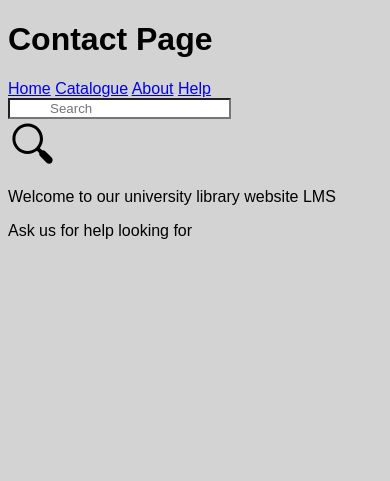
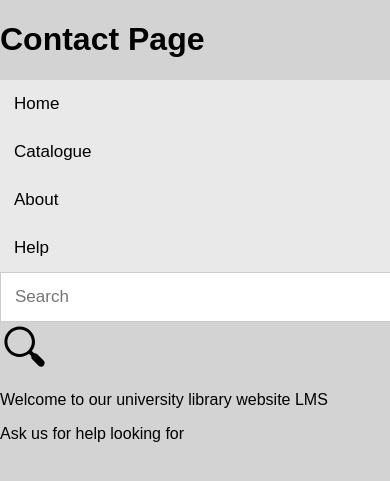
Before and after one commit to toancao1/capstone, a PHP site: page /help.html in a window 390 px wide. Shown: the top 481 px of the page. Run offline with PHP 8.4, Linux system fonts and the light colour scheme.

Commit message:
Update help.css

```diff
--- a/help.css
+++ b/help.css
@@ -1,6 +1,7 @@
 body {
         background-color: #d3d3d3;
-        font-family: Arial, sans-serif;
+  font-family: Arial, Helvetica, sans-serif;
+  margin: 0;
 }
 
 input[type=text] {
@@ -59,3 +60,55 @@ input[type=text] {
     form button:hover {
       background-color: darkblue;
     }
+
+
+
+
+.topnav {
+  overflow: hidden;
+  background-color: #e9e9e9;
+}
+
+.topnav a {
+  float: left;
+  display: block;
+  color: black;
+  text-align: center;
+  padding: 14px 16px;
+  text-decoration: none;
+  font-size: 17px;
+}
+
+.topnav a:hover {
+  background-color: #ddd;
+  color: black;
+}
+
+.topnav a.active {
+  background-color: #2196F3;
+  color: white;
+}
+
+.topnav input[type=text] {
+  float: right;
+  padding: 6px;
+  margin-top: 8px;
+  margin-right: 16px;
+  border: none;
+  font-size: 17px;
+}
+
+@media screen and (max-width: 600px) {
+  .topnav a, .topnav input[type=text] {
+    float: none;
+    display: block;
+    text-align: left;
+    width: 100%;
+    margin: 0;
+    padding: 14px;
+  }
+
+  .topnav input[type=text] {
+    border: 1px solid #ccc;
+  }
+}
```
